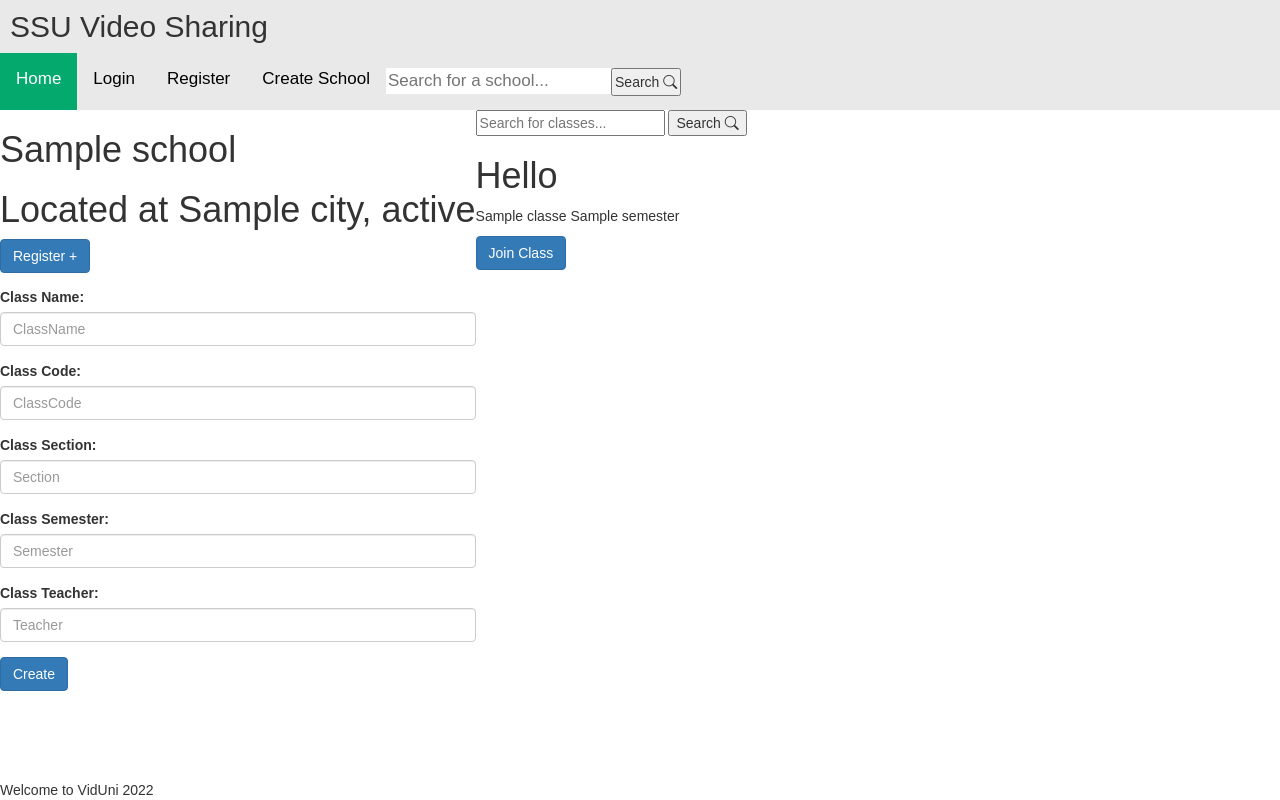
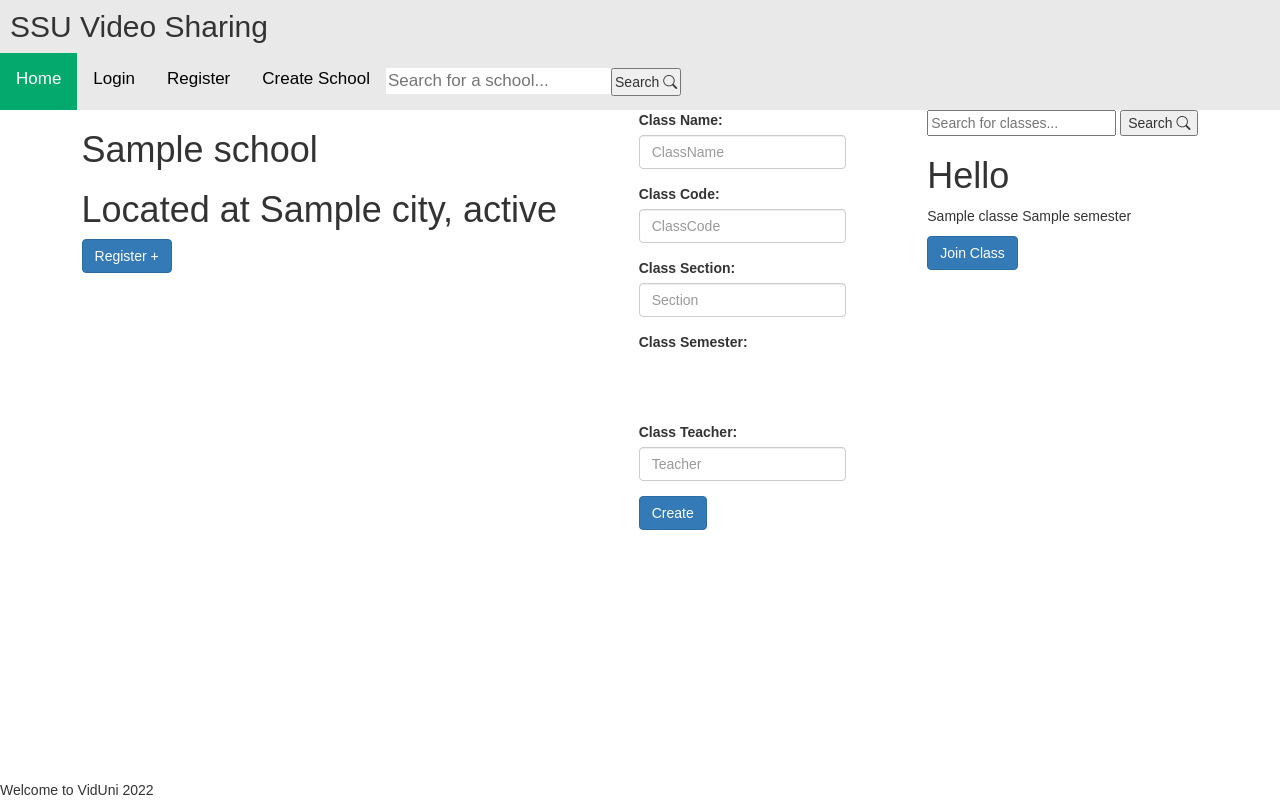
Before and after one commit to WickMod/Object-Oriented-Programming-Application, a Flask app: template Full_Stack_Example/Full_Stack_Example/app/templates/schoolname.html in a window 1280 px wide. Run offline with Flask 2, Linux system fonts and the light colour scheme; the template is opened without the code that fills it: most values are stand-ins (such as "Sample title", 1, 10 or a date in 2020); some libraries are stand-ins or nearby versions.

Commit message:
Class Semester Rework

```diff
--- a/Full_Stack_Example/Full_Stack_Example/app/VideoSharing_DTO/Class.py
+++ b/Full_Stack_Example/Full_Stack_Example/app/VideoSharing_DTO/Class.py
@@ -6,6 +6,7 @@ class Class:
     Semester: str
     Teacher: str
     SchoolId: int
+    ClassYear: int
 
     def __init__(self) -> None:
         pass
--- a/Full_Stack_Example/Full_Stack_Example/app/templates/schoolname.html
+++ b/Full_Stack_Example/Full_Stack_Example/app/templates/schoolname.html
@@ -1,6 +1,6 @@
 {% extends "layout.html" %}
 {% block body %}
-<div style = "display: flex; flex-direction: row;">
+<div style = "display: flex; flex-direction: row; justify-content: space-evenly;">
     <div>
         <h1>{{ school.SchoolName }}</h1>
         <h1>Located at {{ school.City }}, {{ school.SchoolState }}</h1>
@@ -9,6 +9,8 @@
             <input type = "hidden" id = "schoolId" name = "schoolId" value = "{{ school.SchoolId }}"></input>
             <button type="submit" class = "btn btn-primary">Register +</button>
         </form>
+    </div>
+    <div>
         <form action="http://localhost:5000/create_class_form" method="POST">
             <input type = "hidden" id = "SchoolId" name = "SchoolId" value = "{{ school.SchoolId }}"></input>
             <div class="form-group">
@@ -21,15 +23,17 @@
             </div>
             <div class="form-group">
                 <label for="section here">Class Section:</label>
-                <input type="text" class="form-control" id="Section"  placeholder="Section" name="Section">
+                <input type="text" class="form-control" id="Section"  placeholder="Section" name="Section" required>
             </div>
             <div class="form-group">
                 <label for="semester here">Class Semester:</label>
-                <input type="text" class="form-control" id="Semester"  placeholder="Semester" name="Semester">
+                <option value = "Spring"></option>
+                <option value = "Spring"></option>
+                <option value = "Fall"></option>
             </div>
             <div class="form-group">
                 <label for="teacher here">Class Teacher:</label>
-                <input type="text" class="form-control" id="Teacher"  placeholder="Teacher" name="Teacher">
+                <input type="text" class="form-control" id="Teacher"  placeholder="Teacher" name="Teacher" required>
             </div>
               <button type="submit" class="btn btn-primary">Create</button>
           </form>
--- a/Full_Stack_Example/Full_Stack_Example/postgres/postgress-seed.sql
+++ b/Full_Stack_Example/Full_Stack_Example/postgres/postgress-seed.sql
@@ -1,5 +1,5 @@
 CREATE TABLE ApplicationSettings(app_key TEXT PRIMARY KEY, app_value TEXT);
-CREATE TABLE Classes(ClassId SERIAL PRIMARY KEY, ClassName TEXT, ClassCode TEXT, Section TEXT, Semester TEXT, Teacher TEXT, SchoolId INT);
+CREATE TABLE Classes(ClassId SERIAL PRIMARY KEY, ClassName TEXT, ClassCode TEXT, Section TEXT, Semester TEXT, Teacher TEXT, SchoolId INT, ClassYear INT);
 CREATE TABLE UserSchoolMapping(UniqueId SERIAL PRIMARY KEY, UserId INT, SchoolId INT);
 CREATE TABLE UserClassMapping(UniqueId SERIAL PRIMARY KEY, UserId INT, SchoolId INT);
 CREATE TABLE School(SchoolId SERIAL PRIMARY KEY, SchoolName TEXT, SchoolState TEXT, City TEXT, Picture TEXT);
```
Also changed, not shown: Full_Stack_Example/Full_Stack_Example/app/VideoSharing_Repo/ClassRepository.py (+6 -3 lines).
